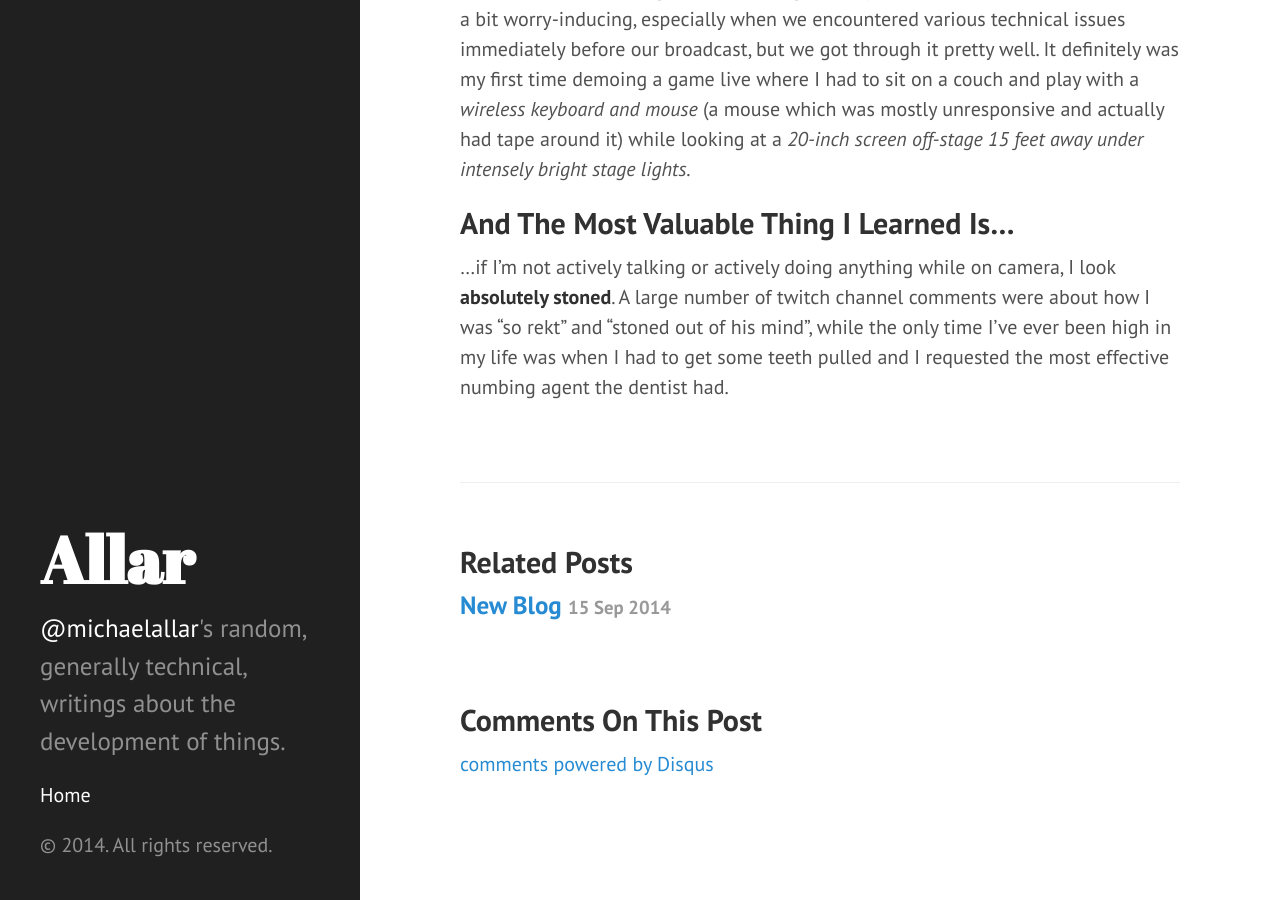
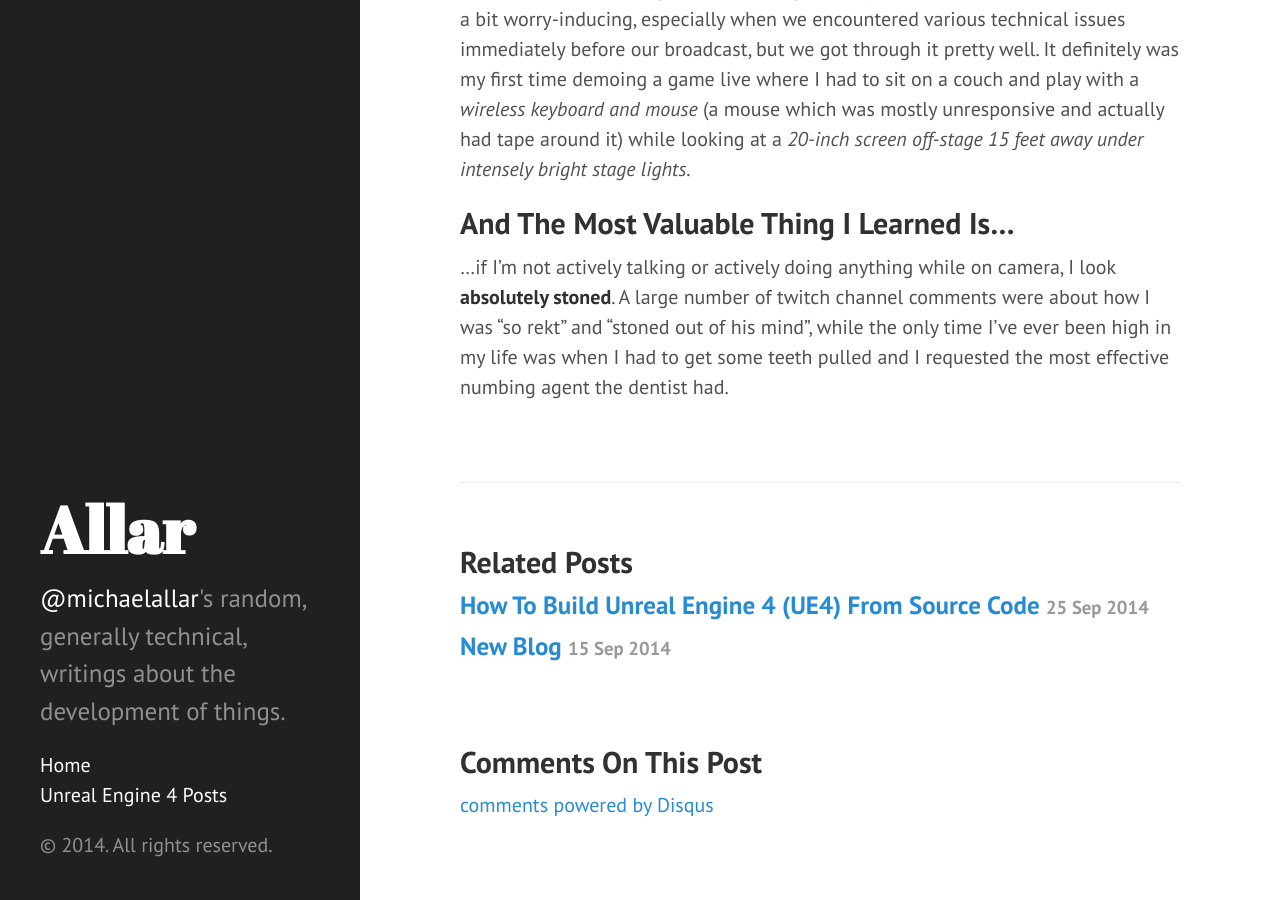
Before and after one commit to Allar/allar.github.io, a Jekyll site: the page built from _posts/2014-09-20-Alone-Nvidia.md, in a window 1280 px wide and 900 px high, scrolled down 2013 px. Built offline with Jekyll 4.4.1, drawn with Linux system fonts in a browser that asks for light colours; Markdown is read by kramdown in place of the engine named in the settings; comment, search, counter and statistics services are not loaded; some of the changed lines change nothing that is shown.

Commit message:
Added Build From Source post + UE4 posts page

```diff
--- a/_config.yml
+++ b/_config.yml
@@ -28,3 +28,6 @@ defaults:
     values:
       disqusidentifier: home_change_me
       comments: true
+
+gems:
+  - jekyll-sitemap
--- a/_layouts/post.html
+++ b/_layouts/post.html
@@ -2,9 +2,27 @@
 layout: default
 ---
 
+{% if post.tags.size > 0 %}
+    {% capture tags_content %}Posted with {% if post.tags.size == 1 %}<i class="fa fa-tag"></i>{% else %}<i class="fa fa-tags"></i>{% endif %}: {% endcapture %}
+    {% for post_tag in post.tags %}
+        {% for data_tag in site.data.tags %}
+            {% if data_tag.slug == post_tag %}
+                {% assign tag = data_tag %}
+            {% endif %}
+        {% endfor %}
+        {% if tag %}
+            {% capture tags_content_temp %}{{ tags_content }}<a href="/blog/tag/{{ tag.slug }}/">{{ tag.name }}</a>{% if forloop.last == false %}, {% endif %}{% endcapture %}
+            {% assign tags_content = tags_content_temp %}
+        {% endif %}
+    {% endfor %}
+{% else %}
+    {% assign tags_content = '' %}
+{% endif %}
+
 <div class="post">
   <h1 class="post-title">{{ page.title }}</h1>
   <span class="post-date">{{ page.date | date_to_string }}</span>
+  <p id="post-meta">{{ tags_content }}</p>
   {{ content }}
 </div>
 <div class="related">
--- a/_posts/2014-09-20-Alone-Nvidia.md
+++ b/_posts/2014-09-20-Alone-Nvidia.md
@@ -1,7 +1,6 @@
 ---
 layout: post
 title: "The Announcement of Alone in the Dark: Illumination"
-disqusidentifier: alone_nvidia
 ---
 
 [![Alone in the Dark: Illumination, Cemetary](/assets/aitd_cemetary_720.jpg)](/assets/aitd_cemetary.jpg)
--- /dev/null
+++ b/_posts/2014-09-25-Build-Source.md
@@ -0,0 +1,9 @@
+---
+layout: post
+title: "How To Build Unreal Engine 4 (UE4) From Source Code"
+tags: ue4, code
+---
+
+People keep asking me how to build the engine, so I put together a really basic video on how to compile [UE4](https://www.unrealengine.com) from [Epic's Github](https://github.com/EpicGames/UnrealEngine).
+
+<iframe width="720" height="480" src="//www.youtube.com/embed/dZck7_4vlYI" frameborder="0" allowfullscreen></iframe>
--- /dev/null
+++ b/ue4.md
@@ -0,0 +1,8 @@
+---
+layout: page
+title: Unreal Engine 4 Posts
+---
+
+### Tutorials
+
+09-25-2014: [How To Build Unreal Engine 4 (UE4) From Source Code](/2014/09/25/Build-Source/)
```
